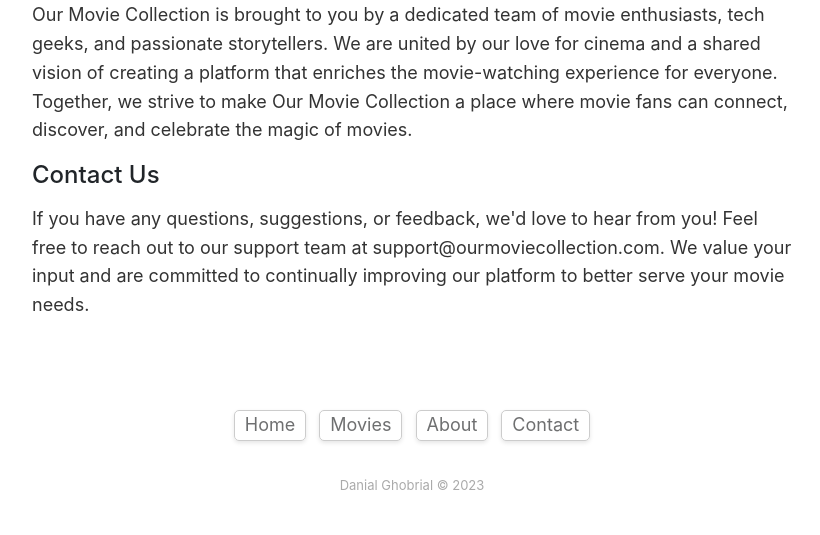
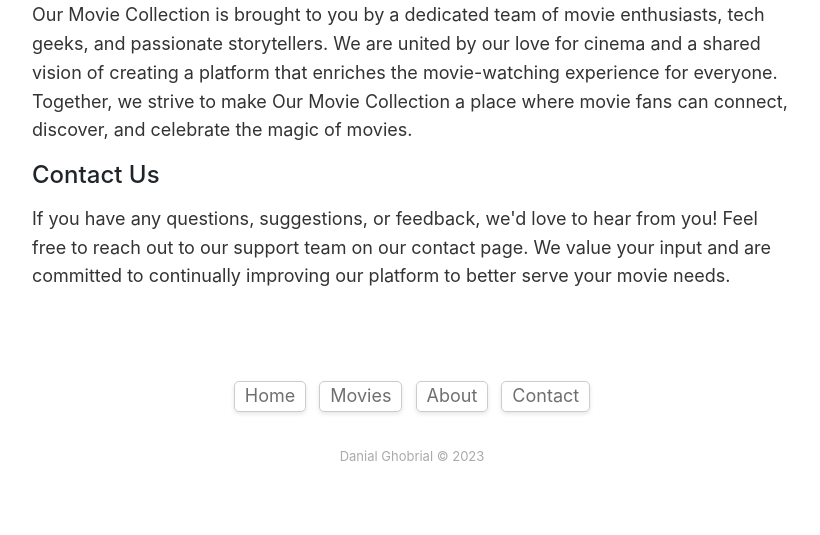
Before and after one commit to DanialGhobrial/DanialGhobrial, a Flask app: page /about in a window 1280 px wide. Shown: the part 1336-1871 px from the top of the page, without its empty margins (228-1048 px from the left). After the commit the page ends 1797 px from the top, so only its background shows below. Run offline with Flask 3, Linux system fonts and the light colour scheme; some libraries are stand-ins or nearby versions.

Commit message:
Worked on bugs

```diff
--- a/routes.py
+++ b/routes.py
@@ -1,6 +1,9 @@
 from flask import Flask, render_template, request, redirect, url_for
 from math import ceil
 import sqlite3
+from sqlite3 import Error
+import os
+
 
 app = Flask(__name__)
 
@@ -12,18 +15,18 @@ def get_random_data():
         data = cursor.fetchall()
     return data
 
-# This is the route for the home page
+# Route for the home page
 @app.route('/')
 def home():
     random_data = get_random_data()
     return render_template('home.html', data=random_data)
 
-# This is the route for the about page
+# Route for the about page
 @app.route('/about')
 def about():
     return render_template("about.html", title="About")
 
-# This is the route for the contact page
+# Route for the contact page
 @app.route('/contact')
 def contact():
     return render_template("contact.html", title="Contact")
@@ -31,21 +34,29 @@ def contact():
 # Route to add a new review for a movie
 @app.route('/add_review', methods=['POST'])
 def add_movie_review():
-    name = request.form['name']
-    review = request.form['review']
-    rating = request.form['rating']
-    movie_id = request.form['movie_id']
+    try:
+        name = request.form['name']
+        review = request.form['review']
+        rating = request.form['rating']
+        movie_id = request.form['movie_id']
 
-    print(f"Name: {name}, Review: {review}, Rating: {rating}, Movie ID: {movie_id}")  # Debugging line
+        print(f"Name: {name}, Review: {review}, Rating: {rating}, Movie ID: {movie_id}")  # Debugging line
 
-    with sqlite3.connect('Database/Final.db') as conn:
-        cursor = conn.cursor()
-        cursor.execute('INSERT INTO Review (name, rating, review, movie_id) VALUES (?, ?, ?, ?)',
-                       (name, rating, review, movie_id))
-        conn.commit()
+        with sqlite3.connect('Database/Final.db') as conn:
+            cursor = conn.cursor()
+            cursor.execute('INSERT INTO Review (name, rating, review, movie_id) VALUES (?, ?, ?, ?)',
+                           (name, rating, review, movie_id))
+            conn.commit()
 
-        return redirect(url_for('movies_detail', id=movie_id))   # Redirect back to the movie details page
+        return redirect(url_for('movies_detail', id=movie_id))  # Redirect back to the movie details page
 
+    except Exception as e:
+        # Print the error message for debugging
+        print(f"Error occurred: {e}")
+
+    # Optionally, you can return an error page or redirect back to the movie details page with an error message.
+    # For simplicity, we are just redirecting back to the movie details page.
+    return redirect(url_for('movies_detail', id=movie_id))
 
 # Route to display a list of movies and handle the search form
 @app.route('/movies', methods=['GET', 'POST'])
@@ -53,7 +64,6 @@ def movies():
     if request.method == 'POST':
         # Handle the form submission here (if needed)
         pass
-
     query = request.args.get('query')
     if query:
         with sqlite3.connect('Database/Final.db') as conn:
@@ -77,9 +87,6 @@ def movies():
 
     return render_template('movies.html', movies=movies_to_display, page=page, num_pages=num_pages)
 
-
-
-
 # Route to display the details of a specific movie
 @app.route('/movie_detail/<int:id>')
 def movies_detail(id):
@@ -87,20 +94,30 @@ def movies_detail(id):
         cur = conn.cursor()
         cur.execute('SELECT * FROM movie WHERE id=?', (id,))
         movie = cur.fetchone()
-
         cur.execute('SELECT * FROM movie WHERE id=?', (movie[3],))
         genre = cur.fetchone()
-
         cur.execute('SELECT * FROM movie WHERE id=?', (movie[4],))
         director = cur.fetchone()
-
         cur.execute('SELECT * FROM movie WHERE id=?', (movie[5],))
         image = cur.fetchone()
-
         cur.execute('SELECT * FROM Review WHERE movie_id=?', (id,))
         reviews = cur.fetchall()
+    return render_template('movie_detail.html', movie=movie, genre=genre, director=director, image=image, reviews=reviews)
 
-    return render_template('movie_detail.html', movie=movie, genre=genre, director=director, image=image, reviews=reviews)
+@app.errorhandler(404)
+def page_not_found(error):
+    return render_template('error.html', error='Page not found'), 404
+
+# Custom error handling for 500 (Internal Server Error) error
+@app.errorhandler(500)
+def internal_server_error(error):
+    return render_template('error.html', error='Internal server error'), 500
+
+# Custom error handling for other unexpected errors
+@app.errorhandler(Exception)
+def unexpected_error(error):
+    return render_template('error.html', error='Something went wrong'), 500
+
 
 
 if __name__ == "__main__":
--- a/templates/about.html
+++ b/templates/about.html
@@ -37,7 +37,7 @@
 
     <div class="about-contact">
       <h2>Contact Us</h2>
-      <p>If you have any questions, suggestions, or feedback, we'd love to hear from you! Feel free to reach out to our support team at support@ourmoviecollection.com. We value your input and are committed to continually improving our platform to better serve your movie needs.</p>
+      <p>If you have any questions, suggestions, or feedback, we'd love to hear from you! Feel free to reach out to our support team on our contact page. We value your input and are committed to continually improving our platform to better serve your movie needs.</p>
     </div>
   </div>
 {% endblock %}
--- a/templates/movie_detail.html
+++ b/templates/movie_detail.html
@@ -31,7 +31,7 @@
 
         <h2>Write A Review</h2>
 
-        <form action="/movies" method="POST" class="review-form">
+        <form action="/add_review" method="POST" class="review-form">
             <label for="name">Name:</label>
             <input type="text" name="name" id="name" required><br>
 
```
Also changed, not shown: Database/Final.db.
